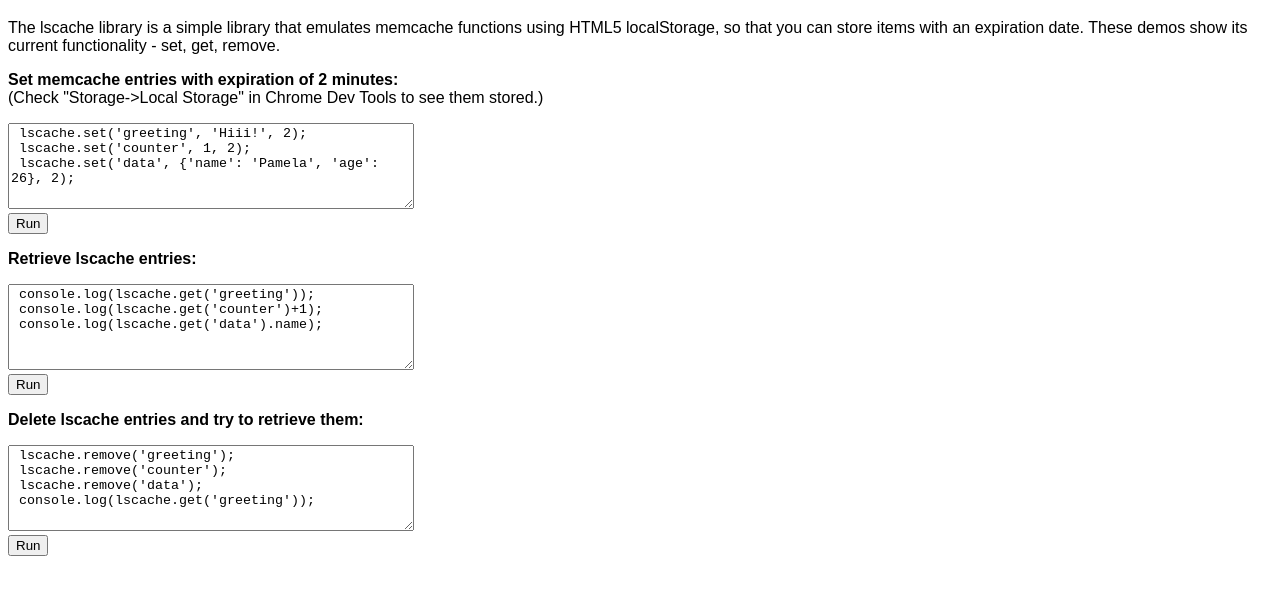
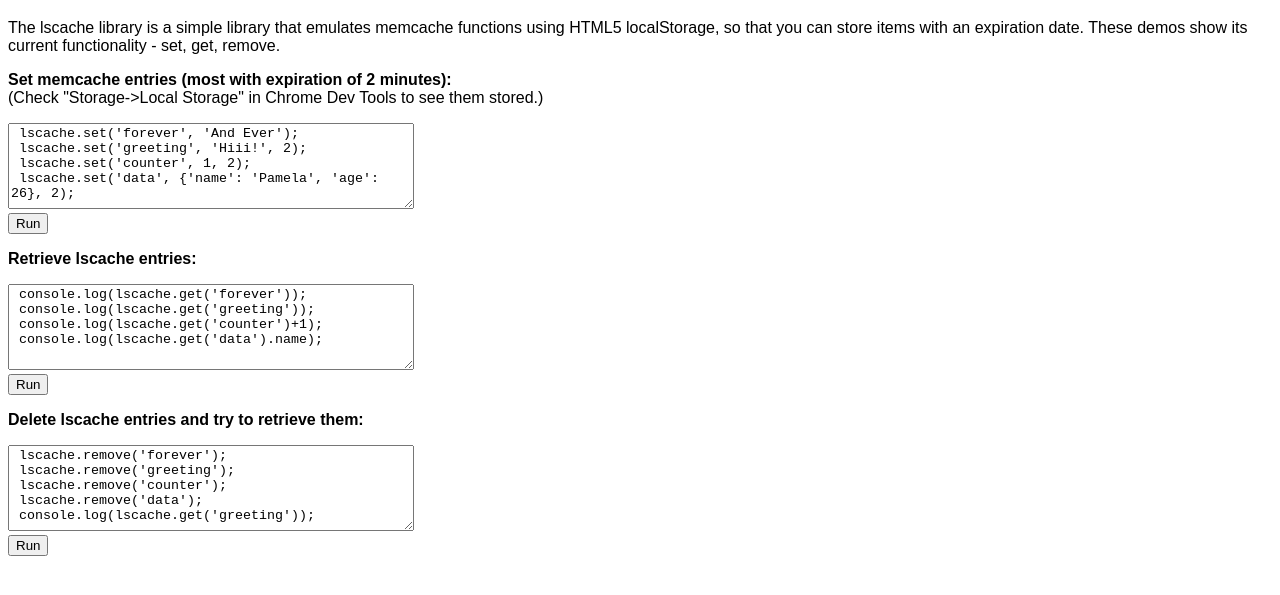
Before and after one commit to pamelafox/lscache, a plain HTML site: page lscache_demo.html in a window 1280 px wide. Shown: the part 61-656 px from the top of the page. Drawn offline with Linux system fonts and the light colour scheme.

Commit message:
Fixing issue with not specifying expiration

```diff
--- a/lscache.js
+++ b/lscache.js
@@ -106,6 +106,8 @@
             return localStorage[key];
           }
         }
+      } else {
+        return localStorage.getItem(key);
       }
       return null;
     },
--- a/lscache_demo.html
+++ b/lscache_demo.html
@@ -28,10 +28,11 @@
  <p>The lscache library is a simple library that emulates memcache functions using HTML5 localStorage, so that you can store items with an expiration date. These demos show its current functionality - set, get, remove.
  </p>
 
- <p><b>Set memcache entries with expiration of 2 minutes:</b><br>
+ <p><b>Set memcache entries (most with expiration of 2 minutes):</b><br>
  (Check "Storage->Local Storage" in Chrome Dev Tools to see them stored.)
  </p>
  <textarea id="set">
+ lscache.set('forever', 'And Ever');
  lscache.set('greeting', 'Hiii!', 2);
  lscache.set('counter', 1, 2);
  lscache.set('data', {'name': 'Pamela', 'age': 26}, 2);
@@ -43,6 +44,7 @@
 
  <p><b>Retrieve lscache entries:</b></p>
  <textarea id="get">
+ console.log(lscache.get('forever'));
  console.log(lscache.get('greeting'));
  console.log(lscache.get('counter')+1);
  console.log(lscache.get('data').name);
@@ -54,6 +56,7 @@
 
  <p><b>Delete lscache entries and try to retrieve them:</b></p>
  <textarea id="delete">
+ lscache.remove('forever');
  lscache.remove('greeting');
  lscache.remove('counter');
  lscache.remove('data');
```
